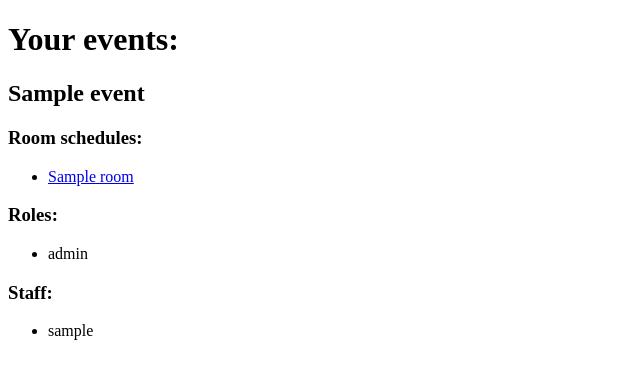
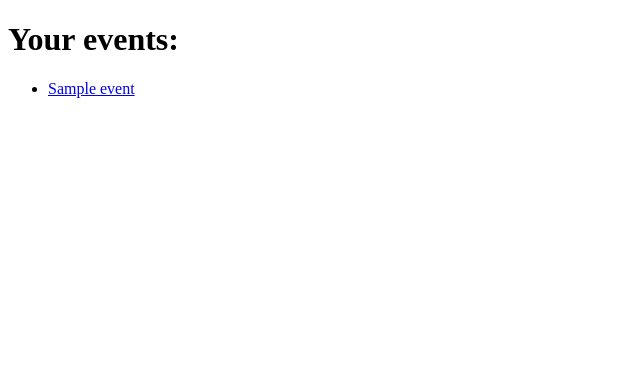
Before and after one commit to PokerFacowaty/sinpp, a Django app: template templates/registration/profile.html in a window 1280 px wide. Shown: the top 379 px of the page, without its empty margins (0-640 px from the left). Run offline with Django 4.2, Linux system fonts and the light colour scheme; the template is opened without the code that fills it: most values are stand-ins (such as "Sample title", 1, 10 or a date in 2020).

Commit message:
Changed the profile page to only show links to events

```diff
--- a/templates/registration/profile.html
+++ b/templates/registration/profile.html
@@ -3,25 +3,9 @@
 {% block content %}
 <h1>{{ user.username }}</h1>
 <h1>Your events:</h1>
+<ul>
 {% for event in events %}
-    <h2>{{ event.NAME }}</h2>
-    <h3>Room schedules:</h3>
-    <ul>
-        {% for room in event.rooms %}
-        <li><a href="/schedule/{{ event.id }}/{{ room.id }}">{{ room.NAME }}</a></li>
-        {% endfor %}
-    </ul>
-    <h3>Roles:</h3>
-    <ul>
-        {% for role in event.roles %}
-            <li>{{ role }}</li>
-        {% endfor %}
-    </ul>
-    <h3>Staff:</h3>
-    <ul>
-        {% for person in event.staff %}
-            <li>{{ person.username }}</li>
-        {% endfor %}
-    </ul>
+    <li><a href="/event/{{ event.id }}/">{{ event.NAME }}</a></li>
 {% endfor %}
+</ul>
 {% endblock %}
```
